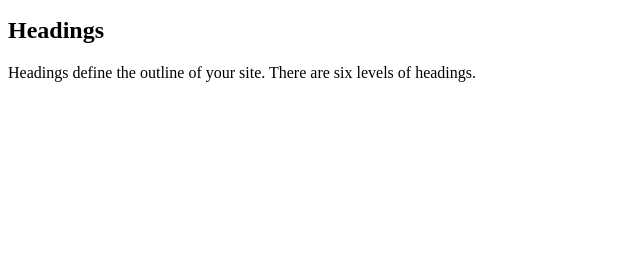
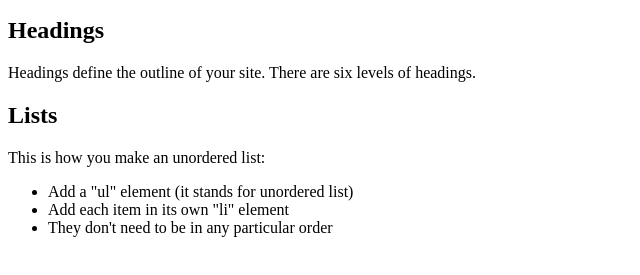
Before and after one commit to brightlightkim/safedate, a plain HTML site: page page1.html in a window 1280 px wide. Shown: the part 101-376 px from the top of the page, without its empty margins (0-640 px from the left). Drawn offline with Linux system fonts and the light colour scheme.

Commit message:
add unordered list

```diff
--- a/page1.html
+++ b/page1.html
@@ -10,5 +10,15 @@
     <h2>Headings</h2>
     <p>Headings define the outline of your site. There are six levels of
     headings.</p>
+    <h2>Lists</h2>
+
+    <p>This is how you make an unordered list:</p>
+
+    <ul>
+    <li>Add a "ul" element (it stands for unordered list)</li>
+    <li>Add each item in its own "li" element</li>
+    <li>They don't need to be in any particular order</li>
+    </ul>
   </body>
+
 </html>
```
